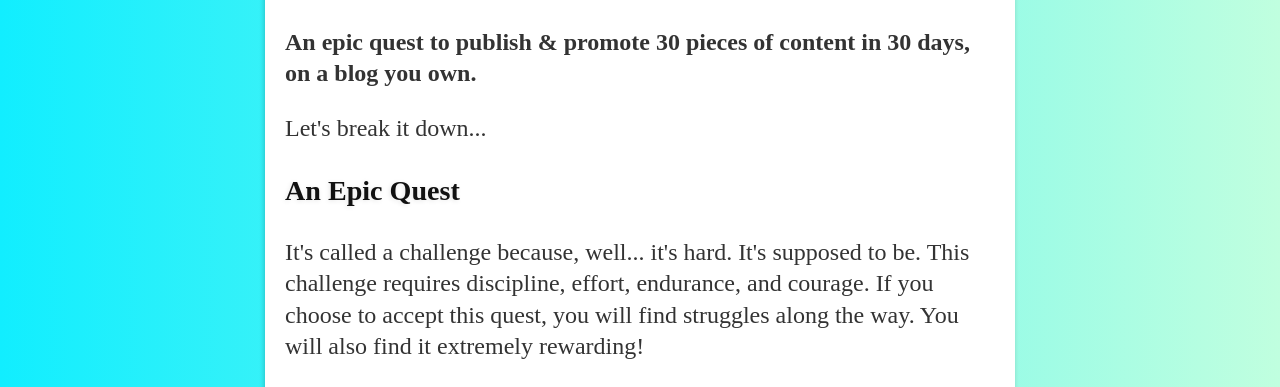
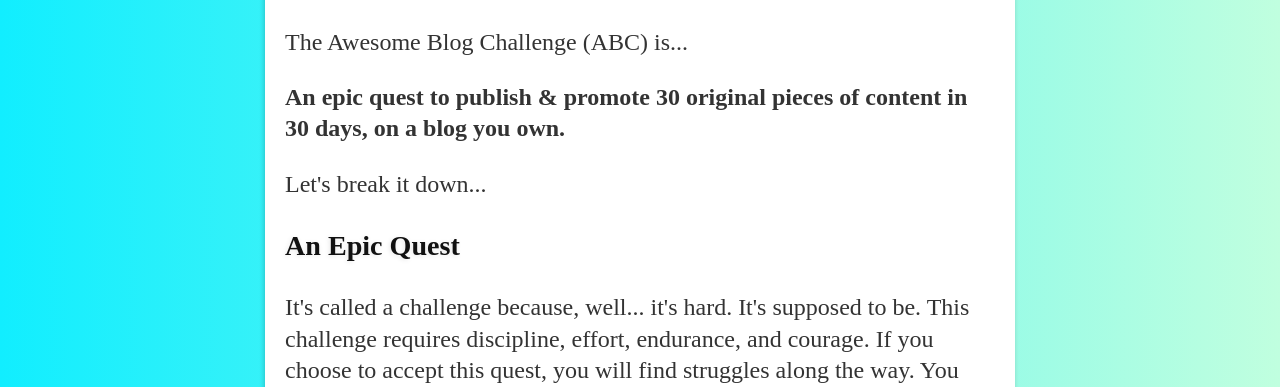
Before and after one commit to gedaly/Awesome-Blog-Challenge, a plain HTML site: page index.html in a window 1280 px wide. Shown: the part 400-787 px from the top of the page. Drawn offline with Linux system fonts and the light colour scheme.

Commit message:
Edited copy of What is ABC section

```diff
--- a/index.html
+++ b/index.html
@@ -43,7 +43,9 @@
       <section id="what">
 
           <h2>🤷‍ What is it?</h2>
-          <p><strong>An epic quest to publish & promote 30 pieces of content in 30 days, on a blog you own.</strong></p>
+          <p>The Awesome Blog Challenge (ABC) is...</p>
+
+          <p><strong>An epic quest to publish & promote 30 original pieces of content in 30 days, on a blog you own.</strong></p>
 
           <p>Let's break it down...</p>
 
```
